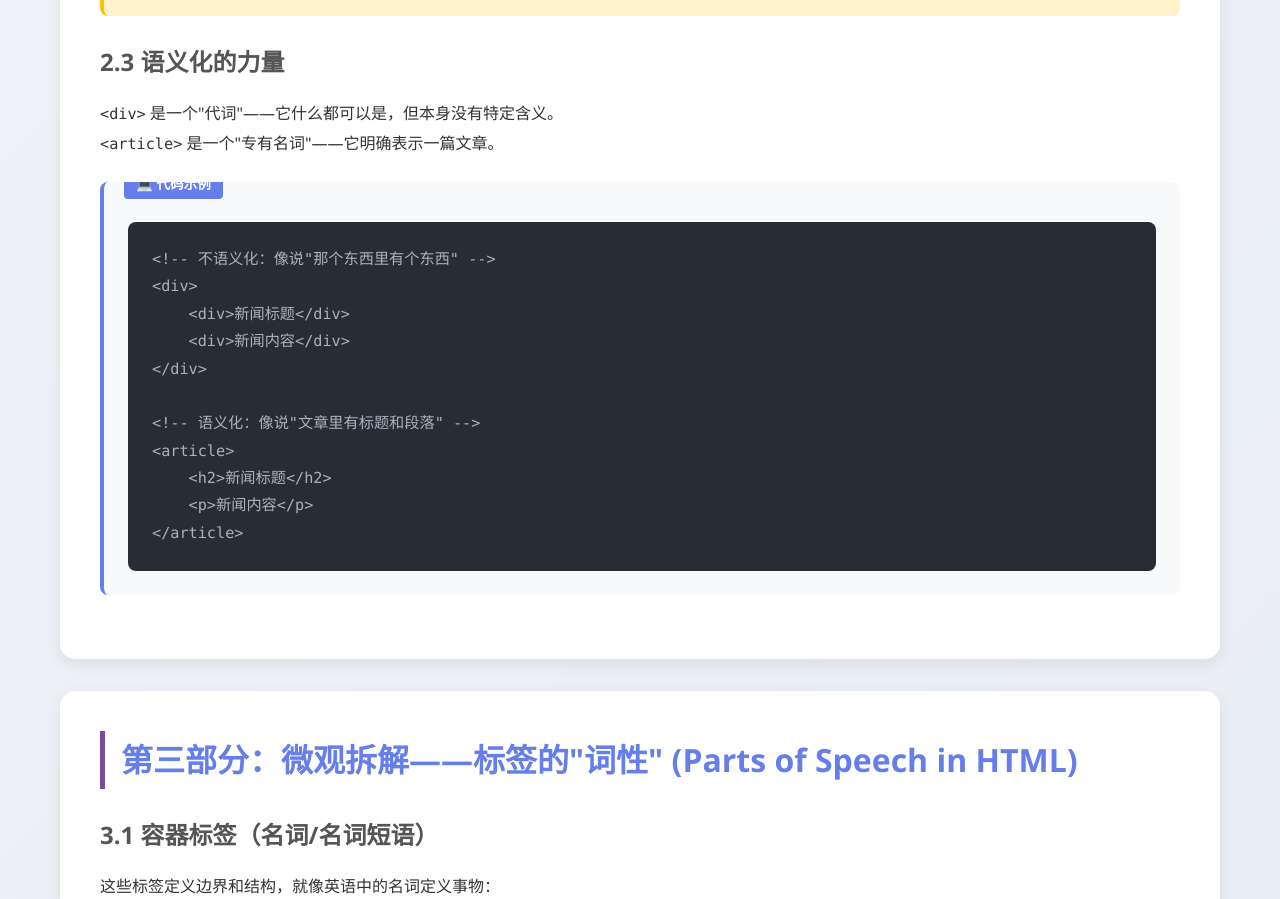
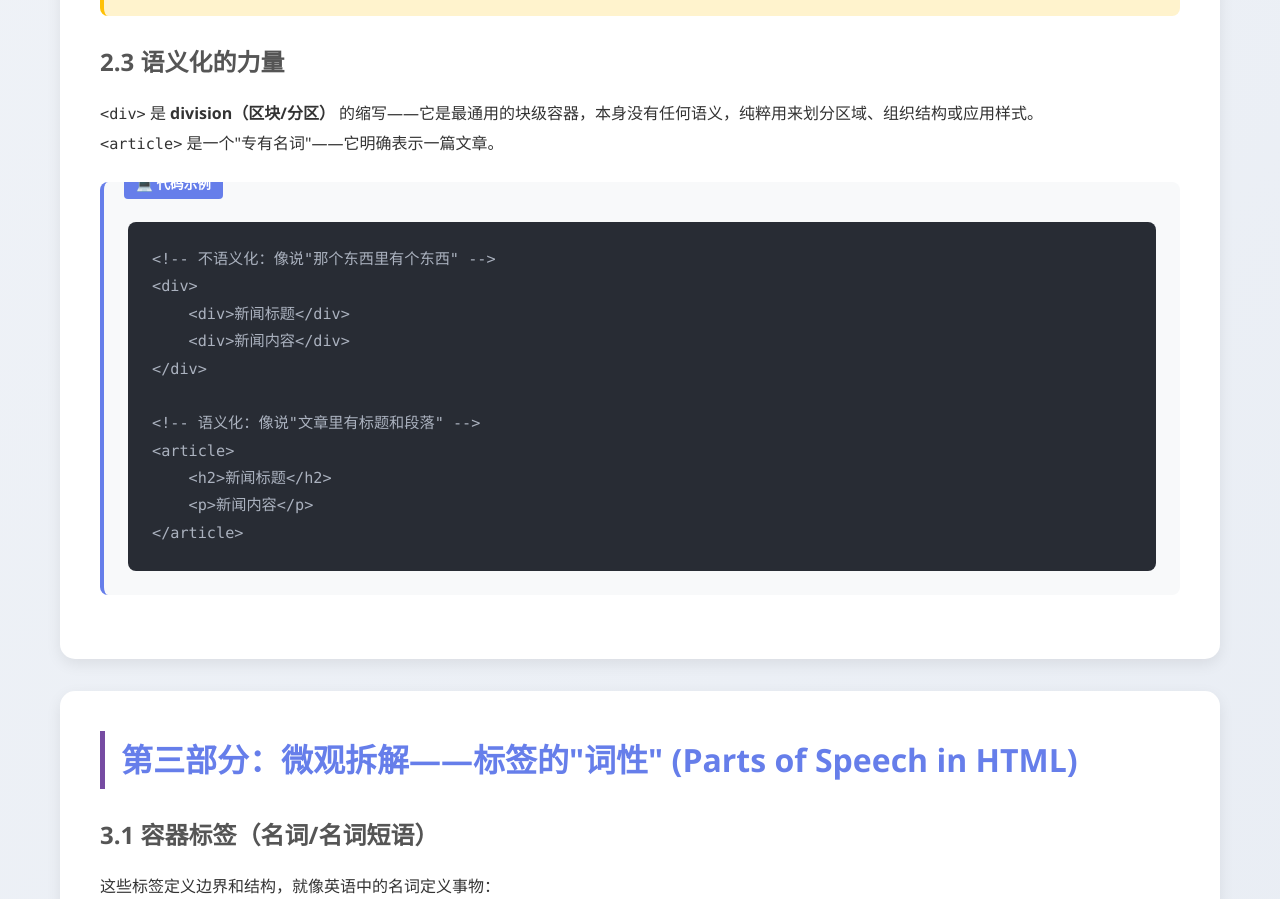
Before and after one commit to gong-fq/html, a website: page index.html in a window 1280 px wide. Shown: the part 2850-3749 px from the top of the page. Drawn offline with Linux system fonts and the light colour scheme.

Commit message:
Add files via upload

```diff
--- a/index.html
+++ b/index.html
@@ -1136,7 +1136,7 @@
             </div>
 
             <h3>2.3 语义化的力量</h3>
-            <p><code>&lt;div&gt;</code> 是一个"代词"——它什么都可以是，但本身没有特定含义。<br>
+            <p><code>&lt;div&gt;</code> 是 <strong>division（区块/分区）</strong> 的缩写——它是最通用的块级容器，本身没有任何语义，纯粹用来划分区域、组织结构或应用样式。<br>
                <code>&lt;article&gt;</code> 是一个"专有名词"——它明确表示一篇文章。</p>
 
             <div class="code-example">
```
